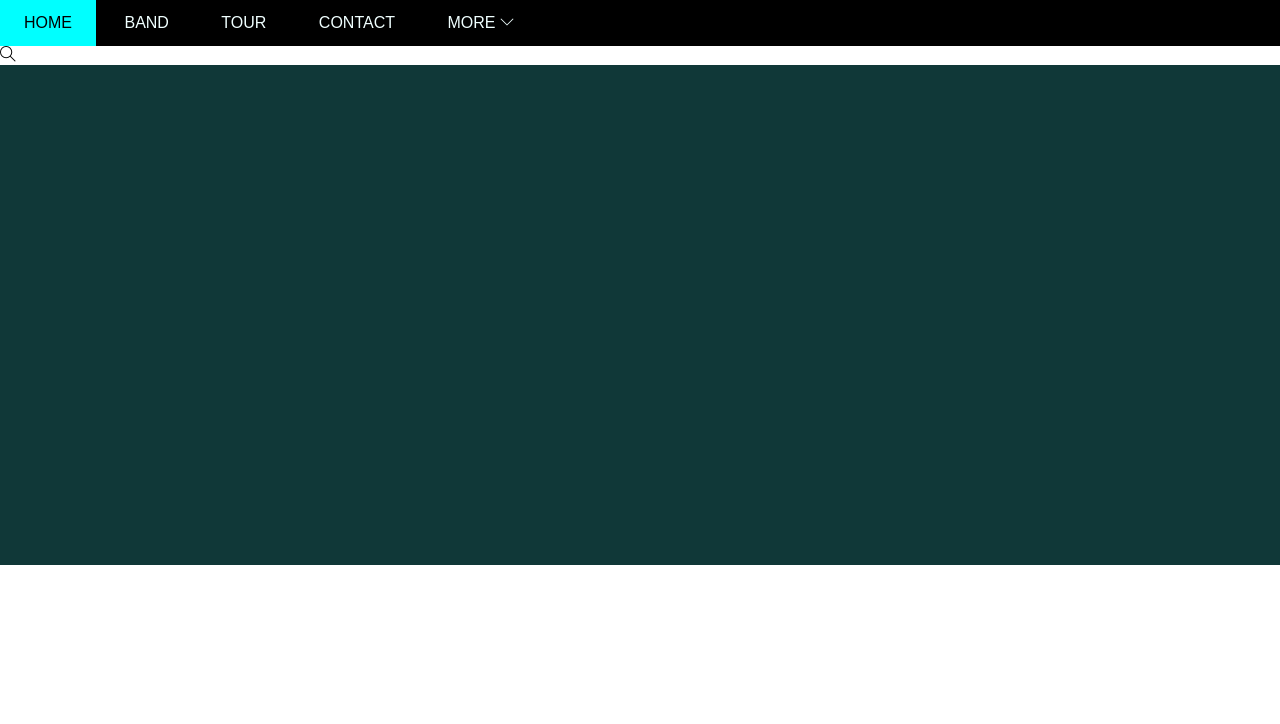
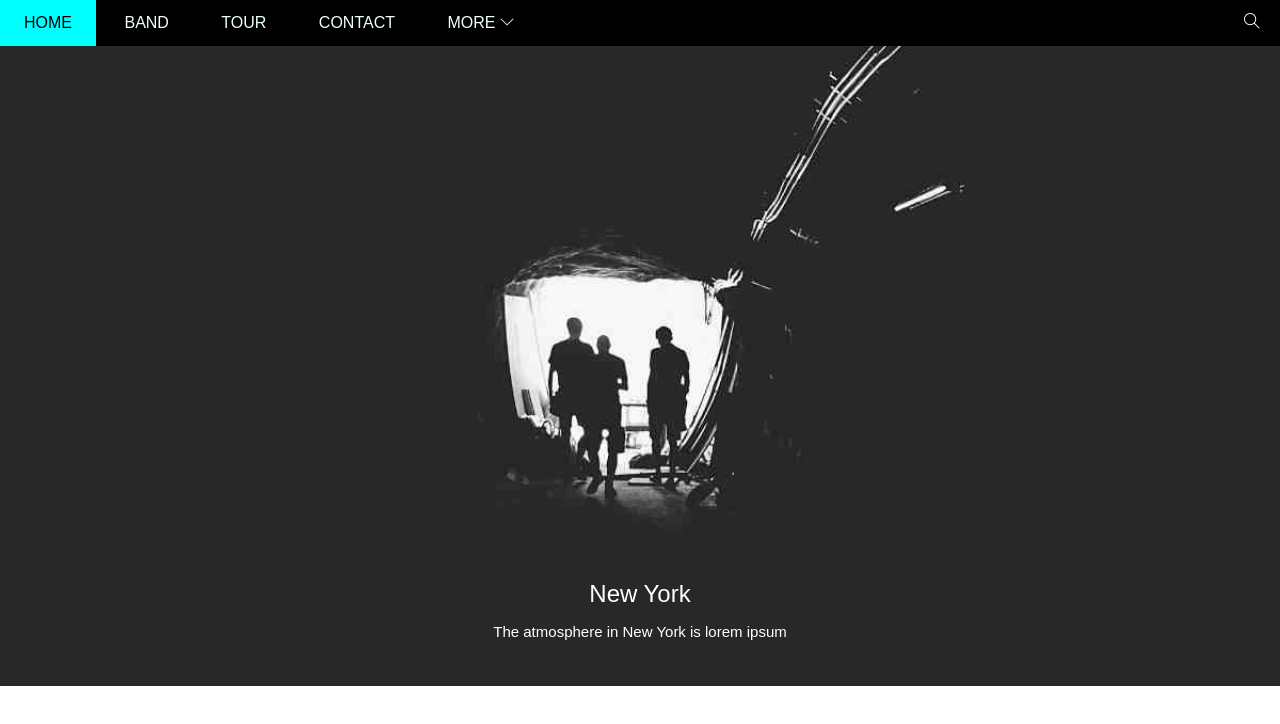
Before and after one commit to vanphuc78/band, a plain HTML site: page index.html in a window 1280 px wide. Shown: the top 724 px of the page. Drawn offline with Linux system fonts and the light colour scheme.

Commit message:
add slider

```diff
--- a/assets/css/style.css
+++ b/assets/css/style.css
@@ -14,6 +14,7 @@ html {
 }
 
 #nav {
+  display: inline-block;
 }
 #nav li {
   position: relative;
@@ -54,12 +55,47 @@ html {
   box-shadow: 0 0 10px rgba(0, 0, 0, 0.3);
 }
 #header {
-  height: ;
+  height: 46px;
+  position: fixed;
+  top: 0;
+  left: 0;
+  right: 0;
+  background: black;
+  z-index: 1;
+}
+#header .search-btn {
+  float: right;
+  line-height: 46px;
+  color: white;
+  padding: 0 20px;
+  cursor: pointer;
+}
+#header .search-btn:hover {
+  color: rgb(0, 255, 38);
+  background-color: red;
 }
 #slider {
-  min-height: 500px;
-  background-color: rgb(16, 56, 56);
+  margin-top: 46px;
+  padding-top: 50%;
+  background: url("/assets/img/slider1/la.jpg") top center/ cover no-repeat;
+  position: relative;
 }
 #content {
-  height: ;
+  height: 1000px;
 }
+#slider .text-content {
+  color: white;
+  position: absolute;
+  bottom: 46px;
+  left: 50%;
+  transform: translate(-50%, 0);
+  text-align: center;
+}
+#slider .text-heading {
+  font-size: 24px;
+  font-weight: 500;
+  padding: 15px;
+}
+#slider .text-description {
+  font-size: 15px;
+}
--- a/index.html
+++ b/index.html
@@ -41,7 +41,14 @@
         <!--end:icon tim kiem-->
       </div>
 
-      <div id="slider"></div>
+      <div id="slider">
+        <div class="text-content">
+          <h2 class="text-heading">New York</h2>
+          <div class="text-description">
+            The atmosphere in New York is lorem ipsum
+          </div>
+        </div>
+      </div>
       <div id="content"></div>
     </div>
   </body>
```
Also changed, not shown: assets/img/slider1/la.jpg (added).
